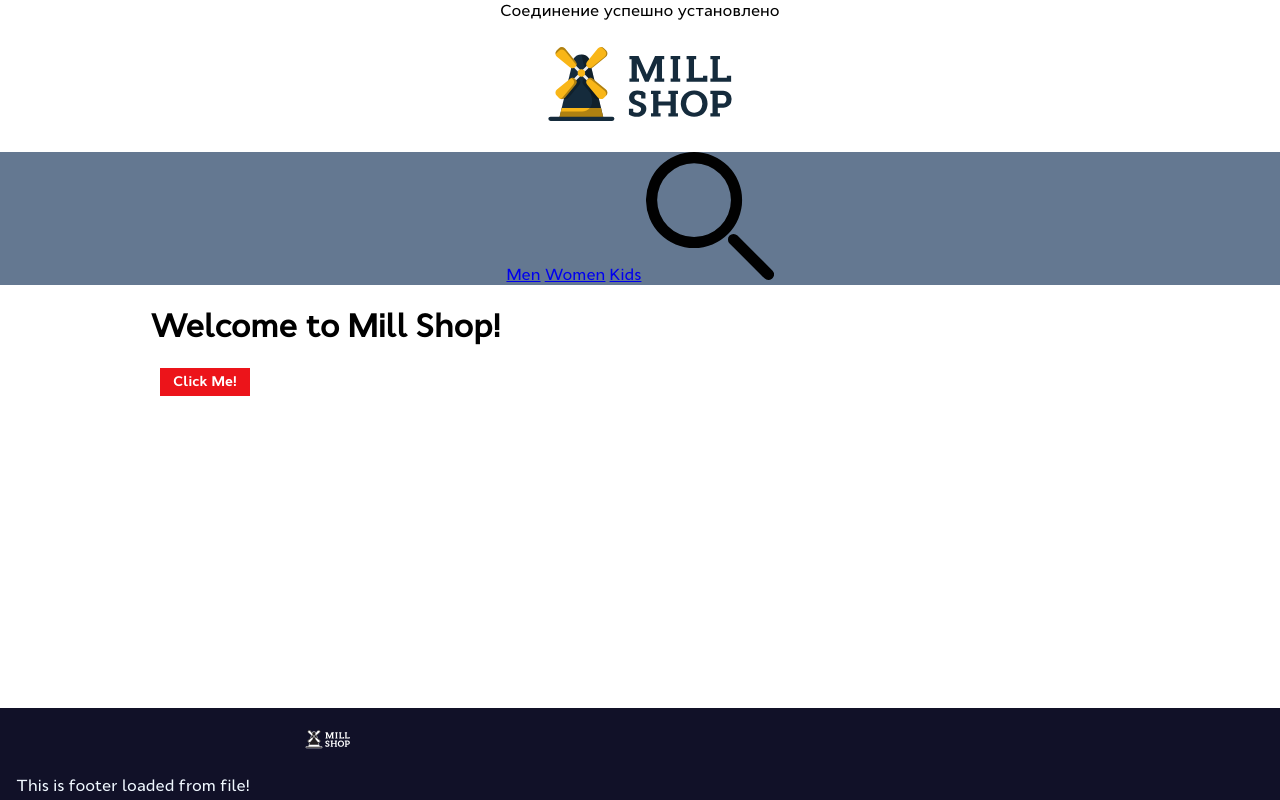
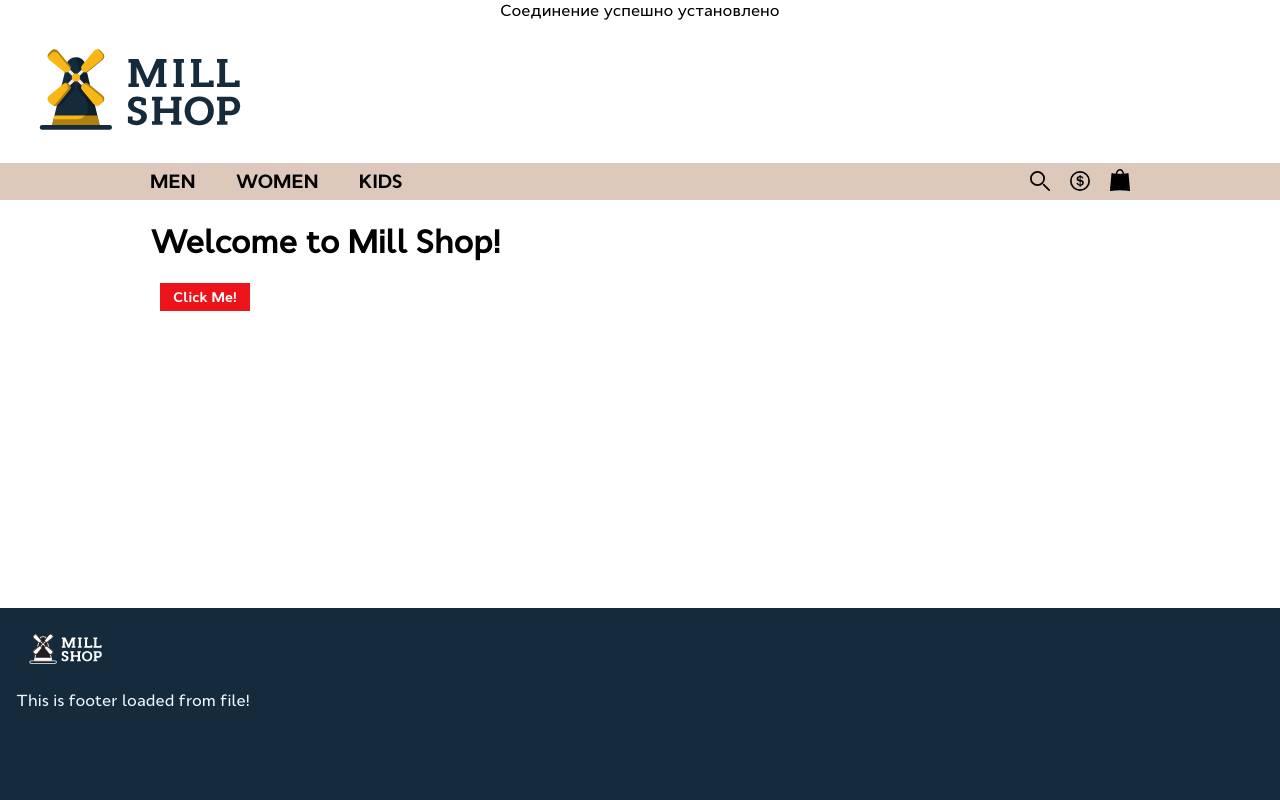
Before and after one commit to nik709/MillShop, a PHP site: page /XE/pages/MillShop.php in a window 1280 px wide. Run offline with PHP 8.4, Linux system fonts and the light colour scheme; data that the repository does not hold is empty.

Commit message:
Styling header

```diff
--- /dev/null
+++ b/site/css/Footer.css
@@ -0,0 +1,25 @@
+/*
+    MILL SHOP COMPANY, 2016
+    CREATED BY NIKITA GRECHUKHIN, NIKOLAY KOMAROV AND VAGIK SIMONYAN
+*/
+
+/* Imports */
+@import url("../resources/fonts/fonts.css");
+
+/* Footer */
+#footer-block {
+    position: absolute;
+    right: 0;
+    bottom: 0;
+    left: 0;
+    padding: 1em;
+    text-align: left;
+    background-color: #152b3c;
+    color: aliceblue;
+    height: 160px;
+}
+
+#footer-logo {
+    height: 50px;
+    width: 100px;
+}
--- /dev/null
+++ b/site/css/Menu.css
@@ -0,0 +1,79 @@
+/*
+    MILL SHOP COMPANY, 2016
+    CREATED BY NIKITA GRECHUKHIN, NIKOLAY KOMAROV AND VAGIK SIMONYAN
+*/
+
+/* Header */
+#logo-block {
+    text-align: center;
+    width: 280px;
+}
+
+#menu-bar-outside {
+    background-color: #ddc9bc;
+    width: 100vw;
+    height: 37px;
+    text-align: center;
+}
+
+#menu-bar-inside {
+    width: 980px;
+    text-align: left;
+    margin: 0 auto;
+}
+
+#menu-bar-inside div {
+    display: inline-block;
+}
+
+#menu-bar-links {
+    padding-bottom: 6px;
+    padding-top: 6px;
+}
+
+.menu-links-item {
+    padding-right: 36px;
+}
+
+#menu-bar-links a {
+    color: black;
+    font-family: "Cyntho Bold", sans-serif;
+    font-size: 1.2em;
+    text-transform: uppercase;
+    padding: 6px 0;
+    text-decoration: none;
+}
+
+#menu-bar-links a:hover {
+    color: #736868;
+}
+
+#menu-bar-tools {
+    float: right;
+}
+
+#menu-bar-search {
+    height: 20px;
+    width: 20px;
+    padding-top: 6px;
+    padding-bottom: 6px;
+    padding-left: 8px;
+    padding-right: 8px;
+}
+
+#menu-bar-currency {
+    height: 20px;
+    width: 20px;
+    padding-top: 6px;
+    padding-bottom: 6px;
+    padding-left: 8px;
+    padding-right: 8px;
+}
+
+#menu-bar-bag {
+    height: 20px;
+    width: 20px;
+    padding-top: 6px;
+    padding-bottom: 6px;
+    padding-left: 8px;
+}
--- a/site/css/MillShop.css
+++ b/site/css/MillShop.css
@@ -5,6 +5,8 @@
 
 /* Imports */
 @import url("../resources/fonts/fonts.css");
+@import "Footer.css";
+@import "Menu.css";
 
 /* Body */
 body {
@@ -64,32 +66,3 @@ button:active {
 button:focus {
     outline: 0;
 }
-
-#search-button {
-}
-
-#menu-bar {
-    background-color: #647891;
-    width: 100vW;
-}
-
-#logo-block {
-    text-align: center;
-}
-
-
-/* Footer */
-#footer-block {
-    position: absolute;
-    right: 0;
-    bottom: 0;
-    left: 0;
-}
-
-#footer-bar {
-    padding: 1rem;
-    text-align: left;
-    background-color: #111128;
-    color: aliceblue;
-    height: 60px;
-}
--- a/site/pages/MillShop.php
+++ b/site/pages/MillShop.php
@@ -20,7 +20,7 @@ if ($conn){
  -->
 <?php
 error_reporting(E_ALL & ~E_DEPRECATED);
-$link = mysql_connect('localhost:3306/test', 'root', 'root');
+$link = mysql_connect('localhost:3306/millshop', 'root', 'root');
 if (!$link) {
     die('Ошибка соединения: ' . mysql_error());
 }
--- a/site/pages/footer.html
+++ b/site/pages/footer.html
@@ -3,7 +3,7 @@
     CREATED BY NIKITA GRECHUKHIN, NIKOLAY KOMAROV AND VAGIK SIMONYAN
  -->
 
-<div id="footer-bar">
-    <img src="../resources/images/logo_bw.svg" width="50%" height="50%">
+    <div id="footer-logo">
+        <img src="../resources/images/logo_bw.svg">
+    </div>
     <p>This is footer loaded from file!</p>
-</div>
--- a/site/pages/menu.html
+++ b/site/pages/menu.html
@@ -4,11 +4,25 @@
  -->
 
 <div id="logo-block">
-    <img src="../resources/images/logo_vertical.svg" height="20%" width="20%">
+    <img src="../resources/images/logo_vertical.svg">
 </div>
-<div id="menu-bar">
-    <a href="MillShop.php">Men</a>
-    <a href="MillShop.php">Women</a>
-    <a href="MillShop.php">Kids</a>
-    <a href="MillShop.php"><img src="../resources/images/search.svg" id="search-button" width="10%" height="10%"></a>
+<div id="menu-bar-outside">
+    <div id="menu-bar-inside">
+        <div id="menu-bar-links">
+            <div class="menu-links-item"><a href="MillShop.php">Men</a></div>
+            <div class="menu-links-item"><a href="MillShop.php" class="menu-links-item">Women</a></div>
+            <div class="menu-links-item"><a href="MillShop.php" class="menu-links-item">Kids</a></div>
+        </div>
+        <div id="menu-bar-tools">
+            <div id="menu-bar-search">
+                <a href="MillShop.php"><img src="../resources/images/search.svg"></a>
+            </div>
+            <div id="menu-bar-currency">
+                <a href="MillShop.php"><img src="../resources/images/currency.svg"></a>
+            </div>
+            <div id="menu-bar-bag">
+                <a href="MillShop.php"><img src="../resources/images/bag.svg"></a>
+            </div>
+        </div>
+    </div>
 </div>
```
